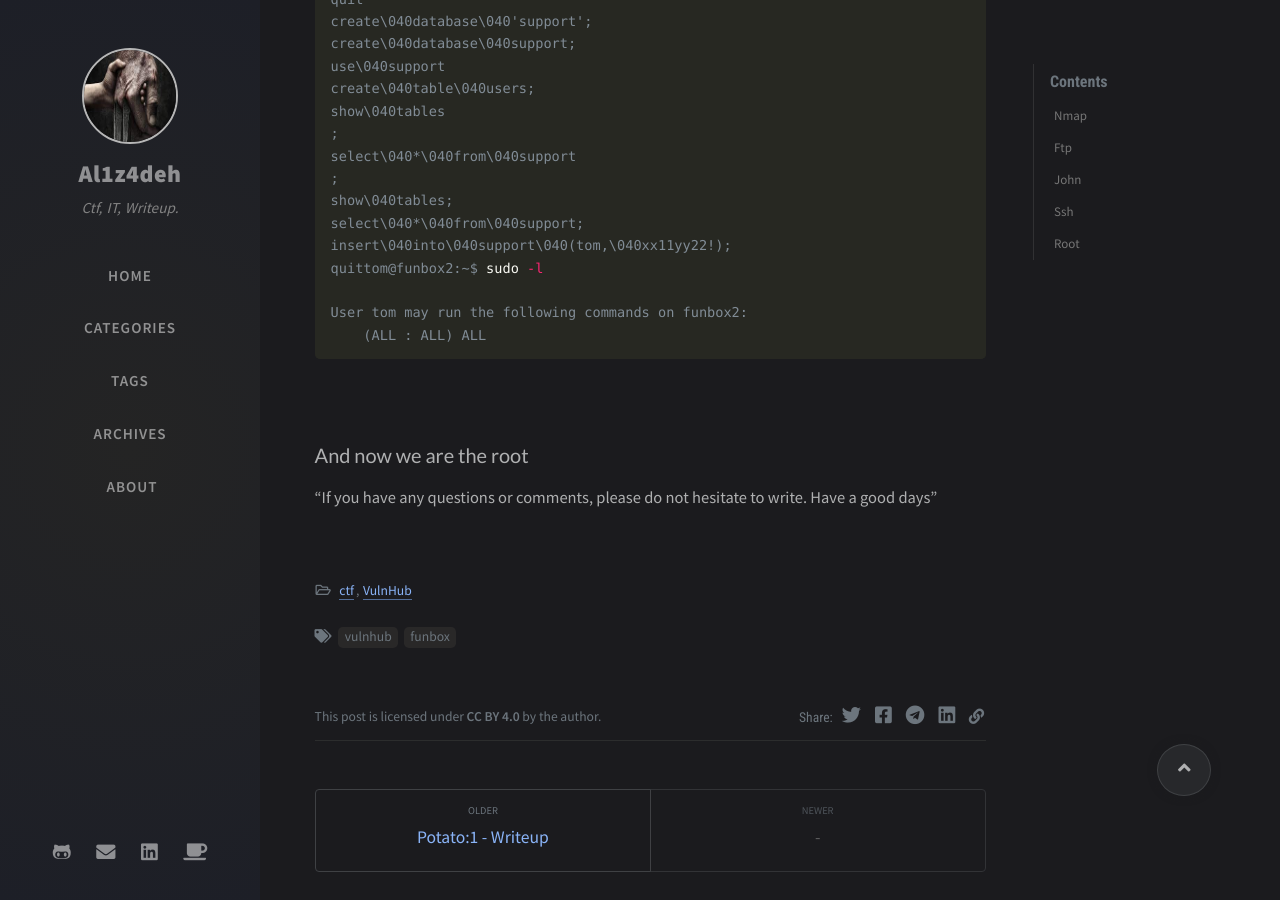
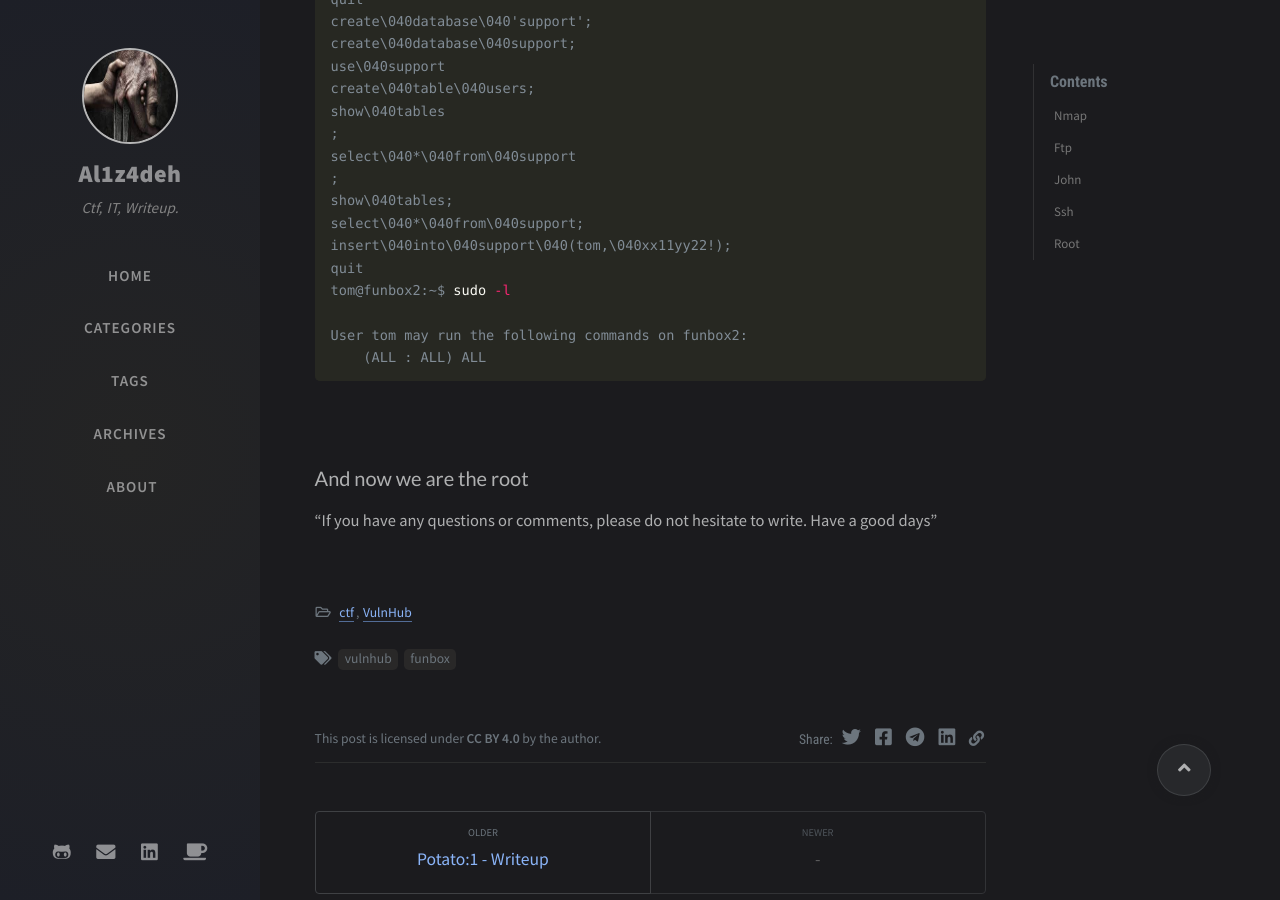
Before and after one commit to al1z4deh/al1z4deh.github.io, a Jekyll site: the page built from _posts/2022-06-06-vulnhub-funbox-rookie.md, in a window 1280 px wide and 900 px high, scrolled down 4653 px. Built offline with Jekyll 4.4.1, drawn with Linux system fonts in a browser that asks for light colours; nearby versions of some CDN libraries; comment, search, counter and statistics services are not loaded.

Commit message:
Update 2022-06-06-vulnhub-funbox-rookie.md

```diff
--- a/_posts/2022-06-06-vulnhub-funbox-rookie.md
+++ b/_posts/2022-06-06-vulnhub-funbox-rookie.md
@@ -216,7 +216,8 @@ select\040*\040from\040support
 show\040tables;
 select\040*\040from\040support;
 insert\040into\040support\040(tom,\040xx11yy22!);
-quittom@funbox2:~$ sudo -l
+quit
+tom@funbox2:~$ sudo -l
 
 User tom may run the following commands on funbox2:
     (ALL : ALL) ALL
```
